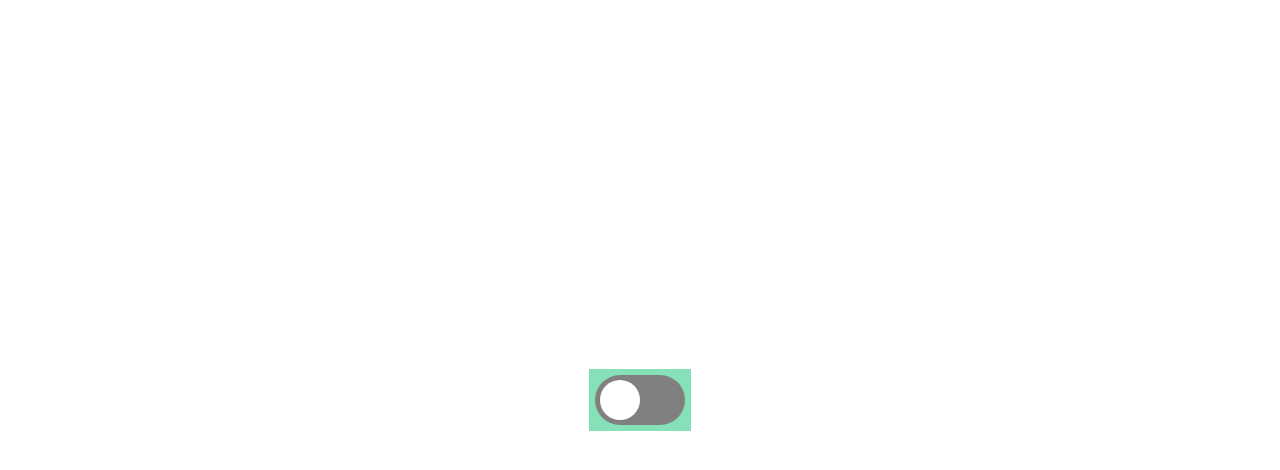
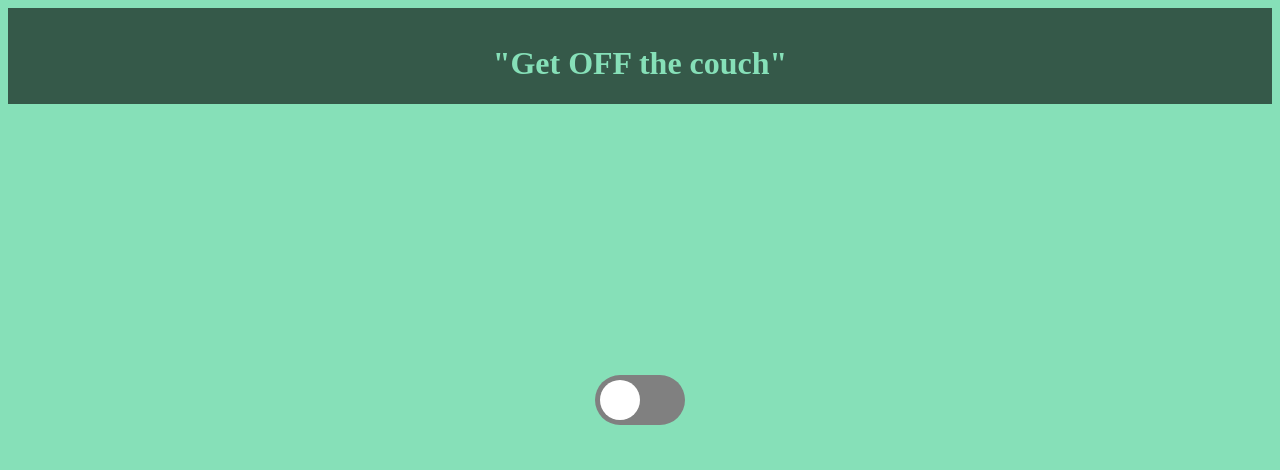
Before and after one commit to marcynany/Cbuzzz, a plain HTML site: page Cbuzzz.html in a window 1280 px wide. Drawn offline with Linux system fonts and the light colour scheme.

Commit message:
Update Cbuzzz.html

```diff
--- a/Cbuzzz.html
+++ b/Cbuzzz.html
@@ -2,16 +2,21 @@
 <html>
 <!--Created 2018-07-03-->
   <head>
-    <!-- This links the css page with the html page -->
     <link rel='stylesheet' href='Cbuzzz.css'>
     <title>BuzZz</title>
   </head>
-  <body>
+  <body bgcolor="#86e0b8">
+    <div class="bar">
+      <h1>"Get OFF the couch"</h1>
+    </div>
+
   <!--This is where the on/off button goes -->
-    <div class='container'>
-      <div class='toggle-btn' onclick="this.classlist.toggle('active')">
-        <div class='inner-circle'></div>
+
+    <div class="container">
+      <div class="toggle-btn" onclick="this.classList.toggle('active')">
+        <div class="inner-circle"></div>
       </div>
     </div>
+
   </body>
 </html>
```
